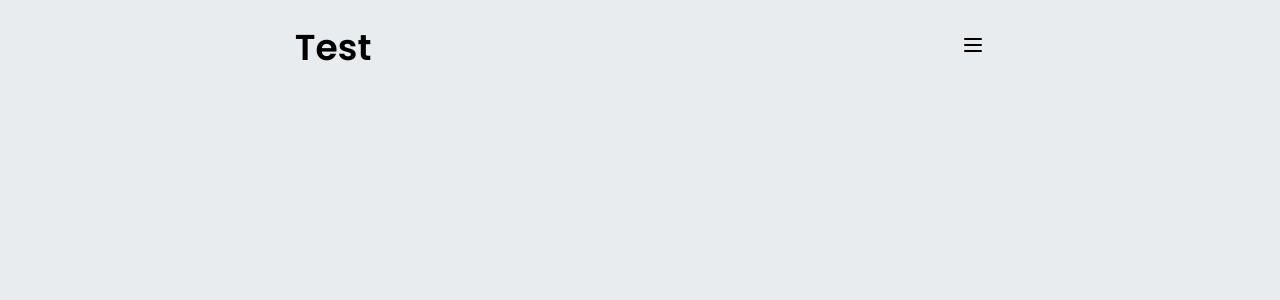
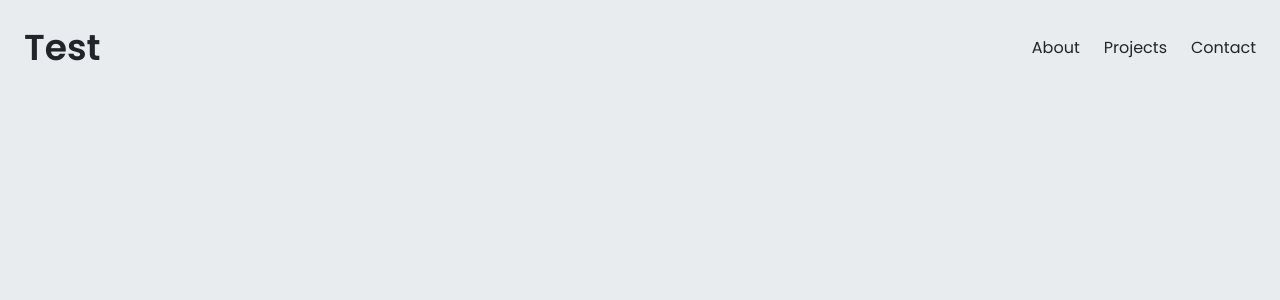
Before and after one commit to gemadp01/personal-web, a React (Vite) app: page / in a window 1280 px wide. Shown: the top 300 px of the page. Built offline with nearby package versions, Linux system fonts and the light colour scheme.

Commit message:
feat(header): responsive

```diff
--- a/src/components/Header.tsx
+++ b/src/components/Header.tsx
@@ -1,12 +1,42 @@
+import { useEffect, useState } from "react";
 import { DropdownMenu } from "./ui/DropdownMenu";
 
 export const Header = () => {
+  const [isSmallScreen, setIsSmallScreen] = useState<boolean>(false);
+
+  const navItems = ["About", "Projects", "Contact"];
+
+  useEffect(() => {
+    const handleResize = () => {
+      setIsSmallScreen(window.innerWidth >= 640);
+    };
+
+    handleResize();
+    window.addEventListener("resize", handleResize);
+
+    return () => window.removeEventListener("resize", handleResize);
+  }, []);
   return (
-    <header className="flex justify-around items-center h-24">
-      <h2 className="bg-color-dark">Test</h2>
+    <header className="min-w-full px-6 flex justify-between items-center h-24">
+      <h2 className="text-primary">Test</h2>
 
       <nav>
-        <DropdownMenu items={["About", "Projects", "Contact"]} />
+        {isSmallScreen ? (
+          <ul className="flex gap-6">
+            {navItems.map((item) => (
+              <li key={item}>
+                <a
+                  href={`${item.toLowerCase()}`}
+                  className="text-primary hover:text-seventh"
+                >
+                  {item}
+                </a>
+              </li>
+            ))}
+          </ul>
+        ) : (
+          <DropdownMenu items={navItems} />
+        )}
       </nav>
     </header>
   );
```
